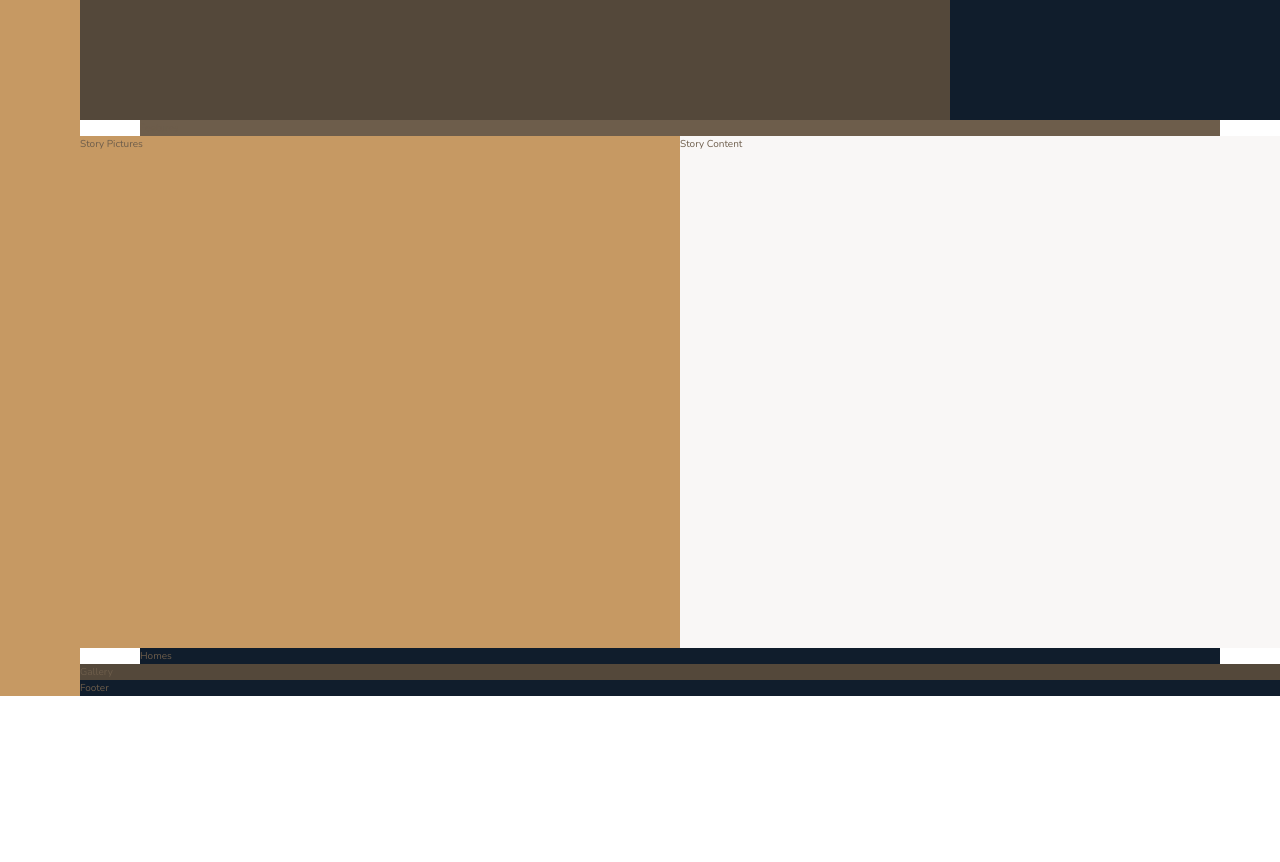
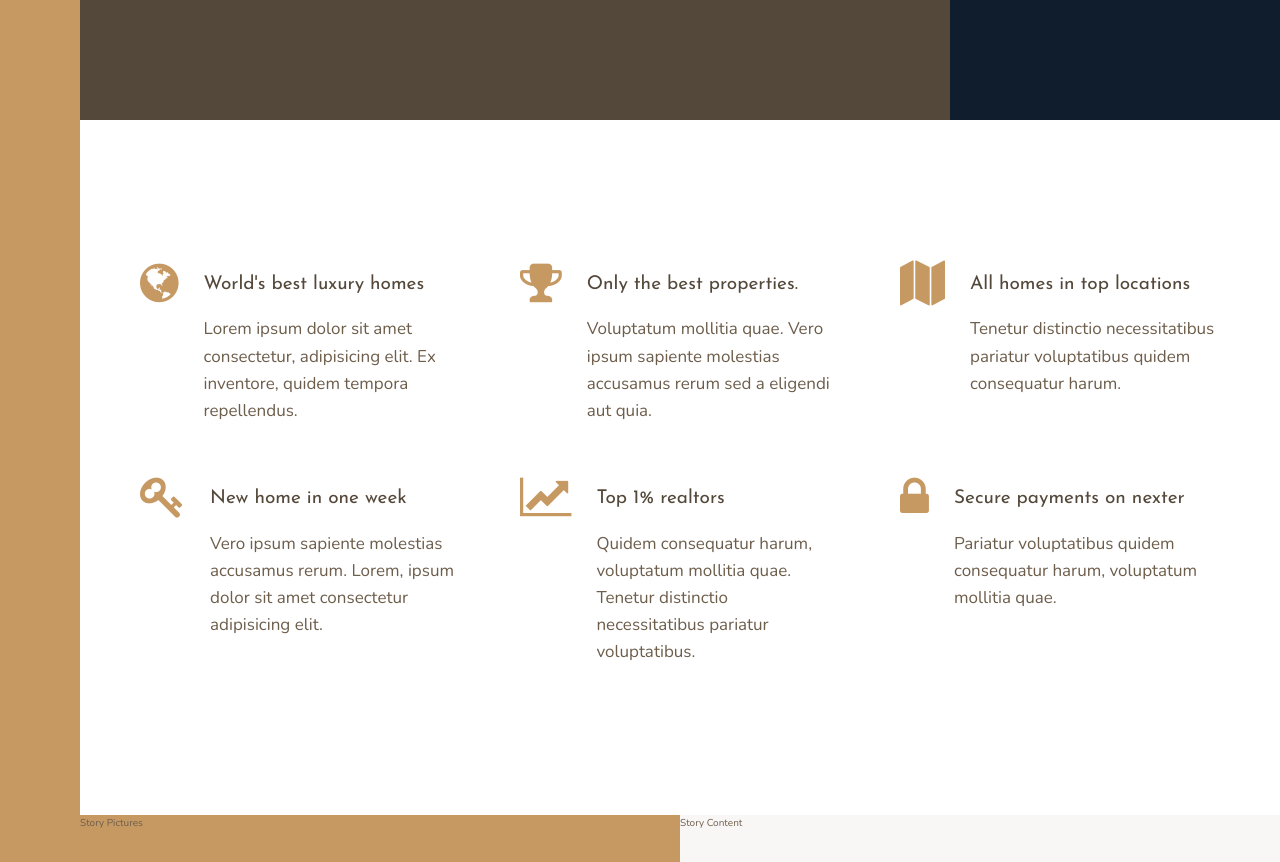
Before and after one commit to yusufipk/nexter-react, a React (Create React App) app: page / in a window 1280 px wide. Shown: the part 520-1382 px from the top of the page. Before the commit the page ends 1216 px from the top, so only its background shows below. Built offline with nearby package versions, Linux system fonts and the light colour scheme.

Commit message:
created and styled features section

```diff
--- a/package.json
+++ b/package.json
@@ -6,6 +6,7 @@
     "@testing-library/jest-dom": "^5.12.0",
     "@testing-library/react": "^11.2.6",
     "@testing-library/user-event": "^12.8.3",
+    "font-awesome": "^4.7.0",
     "react": "^17.0.2",
     "react-dom": "^17.0.2",
     "react-scripts": "4.0.3",
--- a/public/index.html
+++ b/public/index.html
@@ -18,6 +18,7 @@
       href="https://fonts.googleapis.com/css?family=Josefin+Sans:300,400,400i|Nunito:300,300i"
       rel="stylesheet"
     />
+
     <!--
       Notice the use of %PUBLIC_URL% in the tags above.
       It will be replaced with the URL of the `public` folder during the build.
--- a/src/App.js
+++ b/src/App.js
@@ -1,3 +1,4 @@
+import "font-awesome/css/font-awesome.min.css";
 import "./sass/main.scss";
 import Sidebar from "./commons/sidebar";
 import Header from "./commons/header";
--- a/src/commons/features.jsx
+++ b/src/commons/features.jsx
@@ -1,3 +1,56 @@
 export default function Features() {
-  return <section className="features">Features</section>;
+  return (
+    <section className="features">
+      <div className="feature">
+        <i class="feature__icon fa fa-globe"></i>
+        <h4 className="heading-4 heading-4--dark">World's best luxury homes</h4>
+        <p className="feature__text">
+          Lorem ipsum dolor sit amet consectetur, adipisicing elit. Ex
+          inventore, quidem tempora repellendus.
+        </p>
+      </div>
+      <div className="feature">
+        <i class="feature__icon fa fa-trophy"></i>
+        <h4 className="heading-4 heading-4--dark">Only the best properties.</h4>
+        <p className="feature__text">
+          Voluptatum mollitia quae. Vero ipsum sapiente molestias accusamus
+          rerum sed a eligendi aut quia.
+        </p>
+      </div>
+      <div className="feature">
+        <i class="feature__icon fa fa-map"></i>
+        <h4 className="heading-4 heading-4--dark">
+          All homes in top locations
+        </h4>
+        <p className="feature__text">
+          Tenetur distinctio necessitatibus pariatur voluptatibus quidem
+          consequatur harum.
+        </p>
+      </div>
+      <div className="feature">
+        <i class="feature__icon fa fa-key"></i>
+        <h4 className="heading-4 heading-4--dark">New home in one week</h4>
+        <p className="feature__text">
+          Vero ipsum sapiente molestias accusamus rerum. Lorem, ipsum dolor sit
+          amet consectetur adipisicing elit.
+        </p>
+      </div>
+      <div className="feature">
+        <i class="feature__icon fa fa-line-chart"></i>
+        <h4 className="heading-4 heading-4--dark">Top 1% realtors</h4>
+        <p className="feature__text">
+          Quidem consequatur harum, voluptatum mollitia quae. Tenetur distinctio
+          necessitatibus pariatur voluptatibus.
+        </p>
+      </div>
+      <div className="feature">
+        <i class="feature__icon fa fa-lock"></i>
+        <h4 className="heading-4 heading-4--dark">Secure payments on nexter</h4>
+        <p className="feature__text">
+          Pariatur voluptatibus quidem consequatur harum, voluptatum mollitia
+          quae.
+        </p>
+      </div>
+    </section>
+  );
 }
--- a/src/sass/_features.scss
+++ b/src/sass/_features.scss
@@ -1,4 +1,28 @@
 .features {
-  background-color: $color-grey-dark-2;
   grid-column: center-start / center-end;
+
+  margin: 15rem 0;
+
+  display: grid;
+  grid-template-columns: repeat(auto-fit, minmax(25rem, 1fr));
+  gap: 60px;
+  align-items: start;
 }
+
+.feature {
+  display: grid;
+  grid-template-columns: min-content 1fr;
+  row-gap: 1.5rem;
+  column-gap: 2.5rem;
+
+  &__icon {
+    color: $color-primary;
+    font-size: 4.5rem;
+    grid-row: 1 / span 2;
+    transform: translateY(-1rem);
+  }
+
+  &__text {
+    font-size: 1.7rem;
+  }
+}
--- a/src/sass/_typography.scss
+++ b/src/sass/_typography.scss
@@ -0,0 +1,29 @@
+%heading {
+  font-family: $font-display;
+  font-weight: 400;
+}
+
+.heading-1 {
+  @extend %heading;
+}
+
+.heading-2 {
+  @extend %heading;
+}
+
+.heading-3 {
+  @extend %heading;
+}
+
+.heading-4 {
+  @extend %heading;
+  font-size: 1.9rem;
+
+  &--light {
+    color: $color-grey-light-1;
+  }
+
+  &--dark {
+    color: $color-grey-dark-1;
+  }
+}
```
Also changed, not shown: 1 other file (tests, documents, lock files or other folders).
